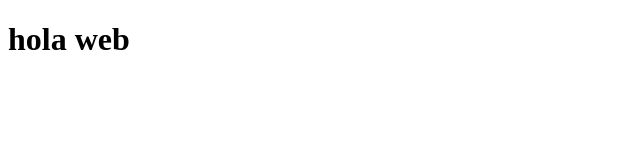
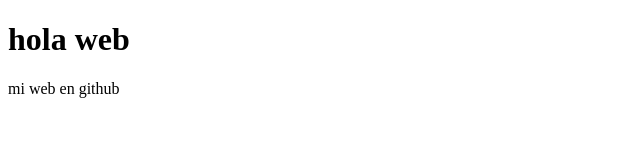
Before and after one commit to programeloy/Ejemplo, a plain HTML site: page index.html in a window 1280 px wide. Shown: the whole page, without its empty margins (0-640 px from the left). Drawn offline with Linux system fonts and the light colour scheme.

Commit message:
parrafo ini

```diff
--- a/index.html
+++ b/index.html
@@ -8,5 +8,6 @@
 </head>
 <body>
     <h1>hola web</h1>
+    <p>mi web en github</p>
 </body>
 </html>
```
